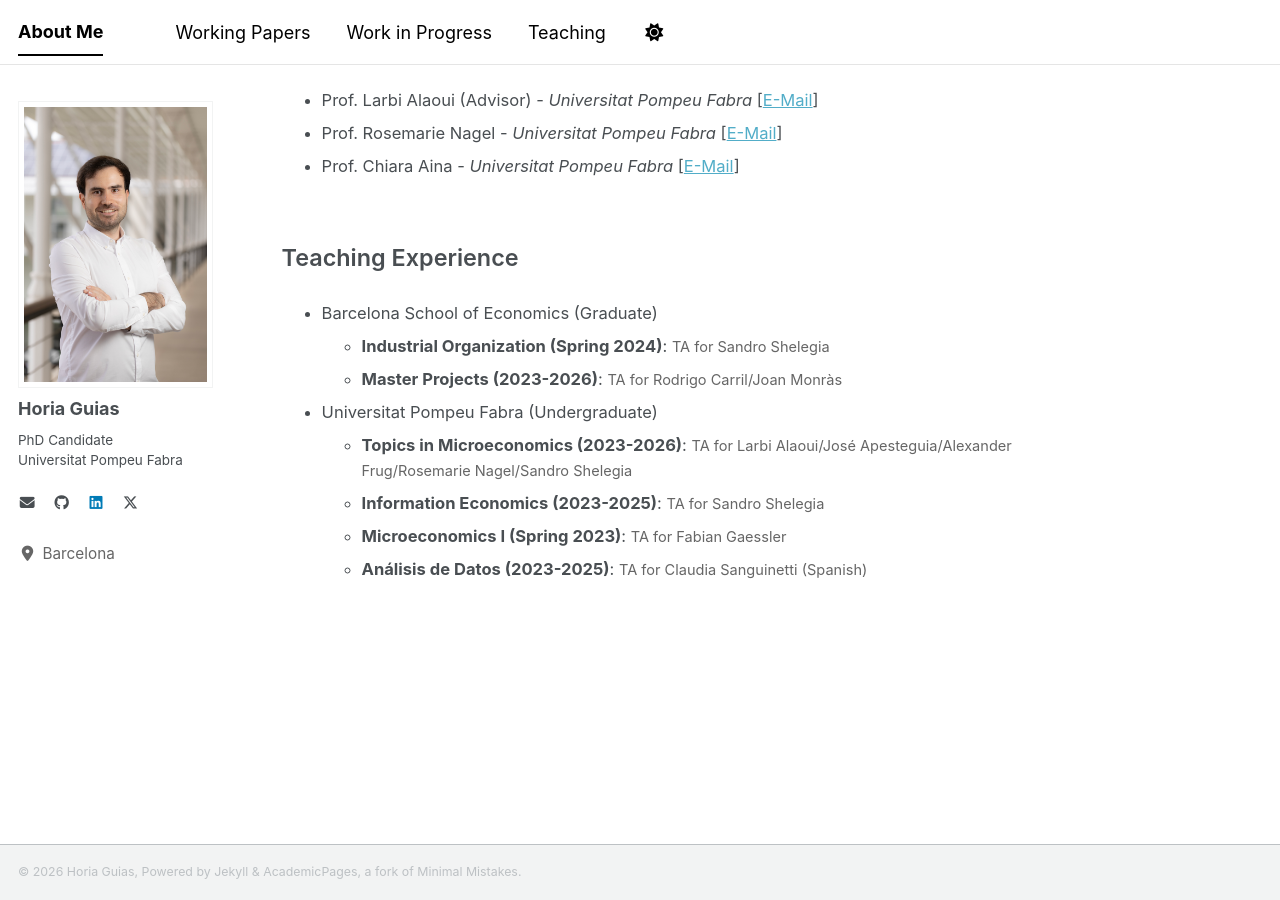
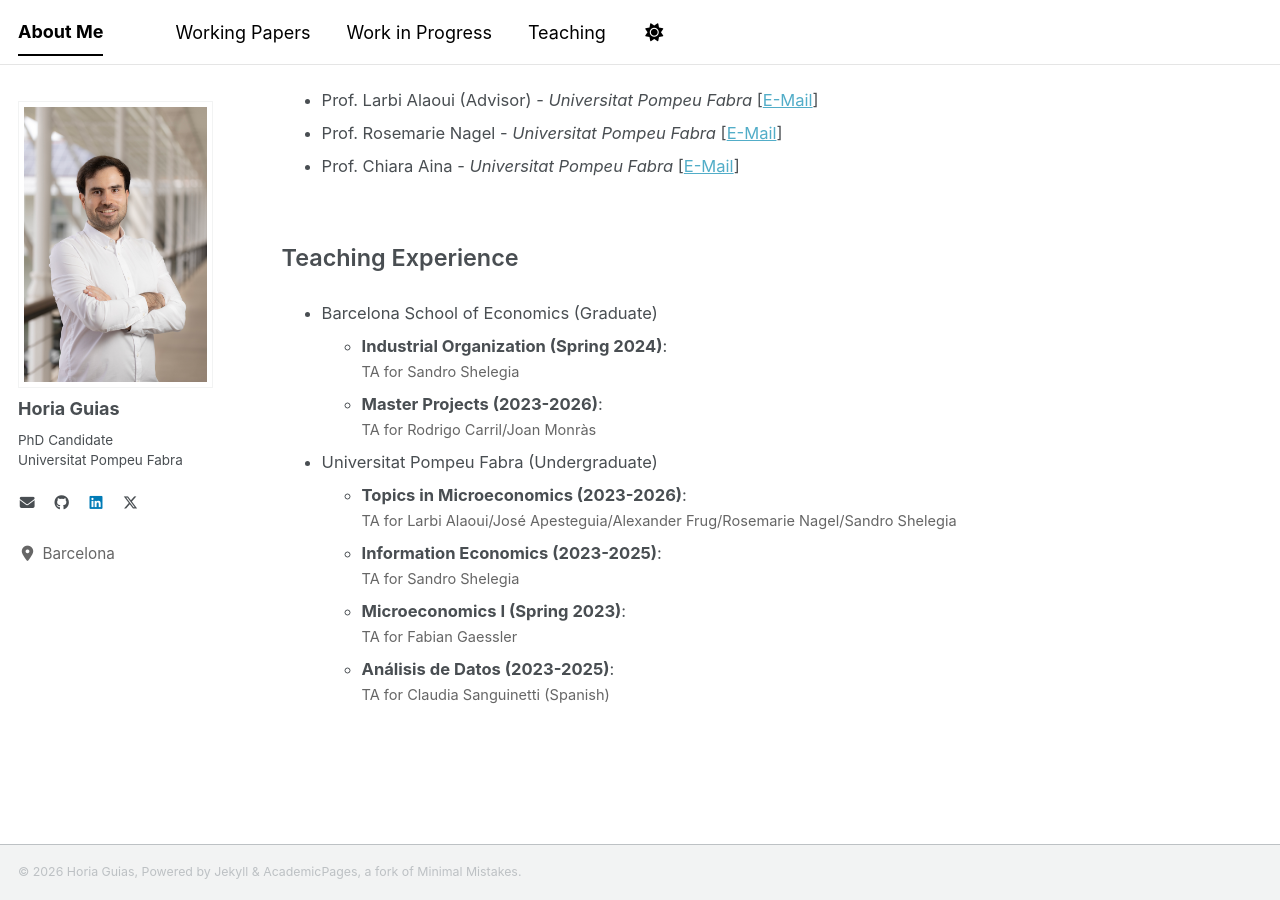
Before and after one commit to horiaguias/horiaguias.github.io, a Jekyll site: the page built from _pages/about.md, in a window 1280 px wide and 900 px high, scrolled down 786 px. Built offline with Jekyll 4.4.1, drawn with Linux system fonts in a browser that asks for light colours; a style sheet for code colours, icons or effects is not loaded.

Commit message:
Changes to Teaching Section

```diff
--- a/_pages/about.md
+++ b/_pages/about.md
@@ -71,14 +71,14 @@ redirect_from:
 <h2 id="teaching" style="font-size: 1.3rem; font-weight: 600; margin: 0.5rem 0; border-bottom: none;">Teaching Experience</h2>
 
 * Barcelona School of Economics (Graduate)
-  * **Industrial Organization (Spring 2024)**: <span style="font-size: 0.88em; color: #666666;">TA for Sandro Shelegia</span>
-  * **Master Projects (2023-2026)**: <span style="font-size: 0.88em; color: #666666;">TA for Rodrigo Carril/Joan Monràs</span>
+  * **Industrial Organization (Spring 2024)**: <br> <span style="font-size: 0.88em; color: #666666;">TA for Sandro Shelegia</span>
+  * **Master Projects (2023-2026)**: <br> <span style="font-size: 0.88em; color: #666666;">TA for Rodrigo Carril/Joan Monràs</span>
 
 * Universitat Pompeu Fabra (Undergraduate)
-  * **Topics in Microeconomics (2023-2026)**: <span style="font-size: 0.88em; color: #666666;">TA for Larbi Alaoui/José Apesteguia/Alexander Frug/Rosemarie Nagel/Sandro Shelegia</span>
-  * **Information Economics (2023-2025)**: <span style="font-size: 0.88em; color: #666666;">TA for Sandro Shelegia</span>
-  * **Microeconomics I (Spring 2023)**: <span style="font-size: 0.88em; color: #666666;">TA for Fabian Gaessler</span>
-  * **Análisis de Datos (2023-2025)**: <span style="font-size: 0.88em; color: #666666;">TA for Claudia Sanguinetti (Spanish)</span>
+  * **Topics in Microeconomics (2023-2026)**: <br> <span style="font-size: 0.88em; color: #666666;">TA for Larbi Alaoui/José Apesteguia/Alexander Frug/Rosemarie Nagel/Sandro Shelegia</span>
+  * **Information Economics (2023-2025)**: <br> <span style="font-size: 0.88em; color: #666666;">TA for Sandro Shelegia</span>
+  * **Microeconomics I (Spring 2023)**: <br> <span style="font-size: 0.88em; color: #666666;">TA for Fabian Gaessler</span>
+  * **Análisis de Datos (2023-2025)**: <br> <span style="font-size: 0.88em; color: #666666;">TA for Claudia Sanguinetti (Spanish)</span>
 
 <div style="height: 40px;"></div>
 
```
